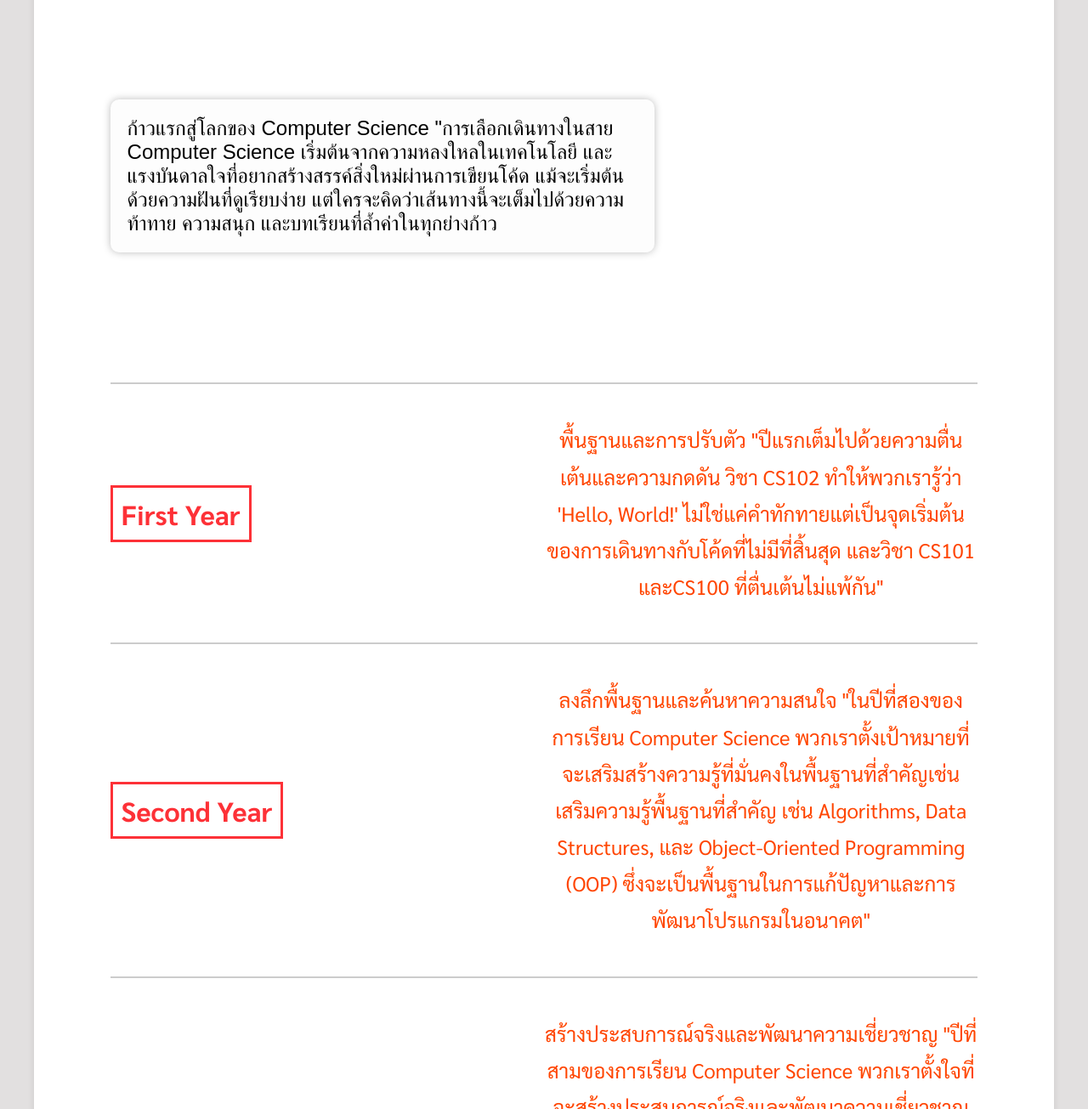
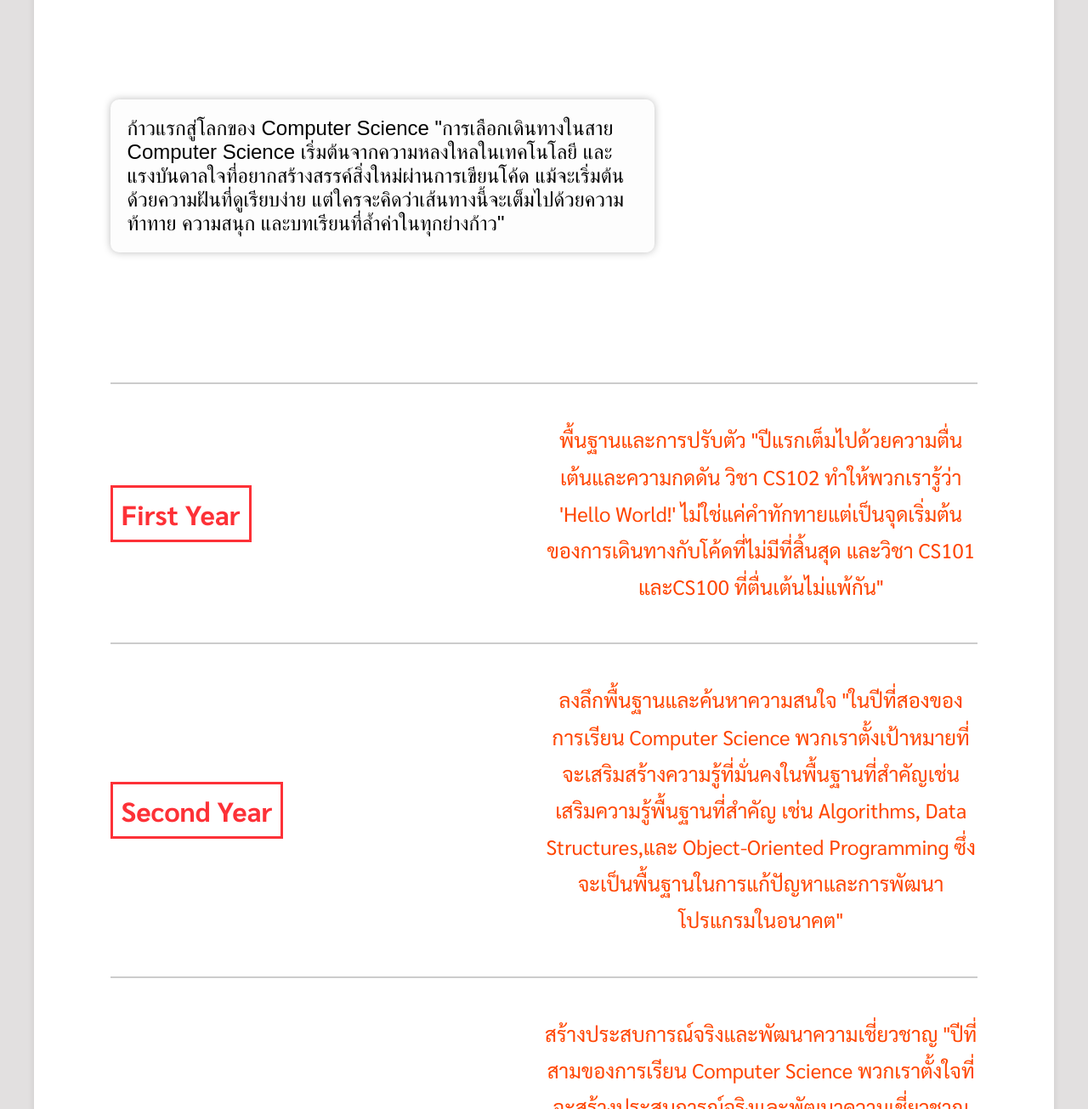
Before and after one commit to gitcat101101/G24_OurCSTUStories, a plain HTML site: page OurJourney.html in a window 1280 px wide. Shown: the part 324-1629 px from the top of the page at 85% size. Drawn offline with Linux system fonts and the light colour scheme.

Commit message:
check info

```diff
--- a/OurJourney.html
+++ b/OurJourney.html
@@ -35,7 +35,7 @@
                 "การเลือกเดินทางในสาย Computer Science เริ่มต้นจากความหลงใหลในเทคโนโลยี
                 และแรงบันดาลใจที่อยากสร้างสรรค์สิ่งใหม่ผ่านการเขียนโค้ด
                 แม้จะเริ่มต้นด้วยความฝันที่ดูเรียบง่าย แต่ใครจะคิดว่าเส้นทางนี้จะเต็มไปด้วยความท้าทาย ความสนุก
-                และบทเรียนที่ล้ำค่าในทุกย่างก้าว
+                และบทเรียนที่ล้ำค่าในทุกย่างก้าว"
             </p>
         </div>
 
@@ -44,7 +44,7 @@
 
             <div class="Journey-info">
                 <H1>First Year</H1>
-                <p>พื้นฐานและการปรับตัว "ปีแรกเต็มไปด้วยความตื่นเต้นและความกดดัน วิชา CS102 ทำให้พวกเรารู้ว่า 'Hello,
+                <p>พื้นฐานและการปรับตัว "ปีแรกเต็มไปด้วยความตื่นเต้นและความกดดัน วิชา CS102 ทำให้พวกเรารู้ว่า 'Hello
                     World!' ไม่ใช่แค่คำทักทายแต่เป็นจุดเริ่มต้นของการเดินทางกับโค้ดที่ไม่มีที่สิ้นสุด และวิชา CS101
                     และCS100 ที่ตื่นเต้นไม่แพ้กัน"</p>
             </div>
@@ -54,7 +54,7 @@
                 <H1>Second Year</H1>
                 <p>ลงลึกพื้นฐานและค้นหาความสนใจ "ในปีที่สองของการเรียน Computer Science
                     พวกเราตั้งเป้าหมายที่จะเสริมสร้างความรู้ที่มั่นคงในพื้นฐานที่สำคัญเช่นเสริมความรู้พื้นฐานที่สำคัญ
-                    เช่น Algorithms, Data Structures, และ Object-Oriented Programming (OOP)
+                    เช่น Algorithms, Data Structures,และ Object-Oriented Programming
                     ซึ่งจะเป็นพื้นฐานในการแก้ปัญหาและการพัฒนาโปรแกรมในอนาคต"
                 </p>
             </div>
```
